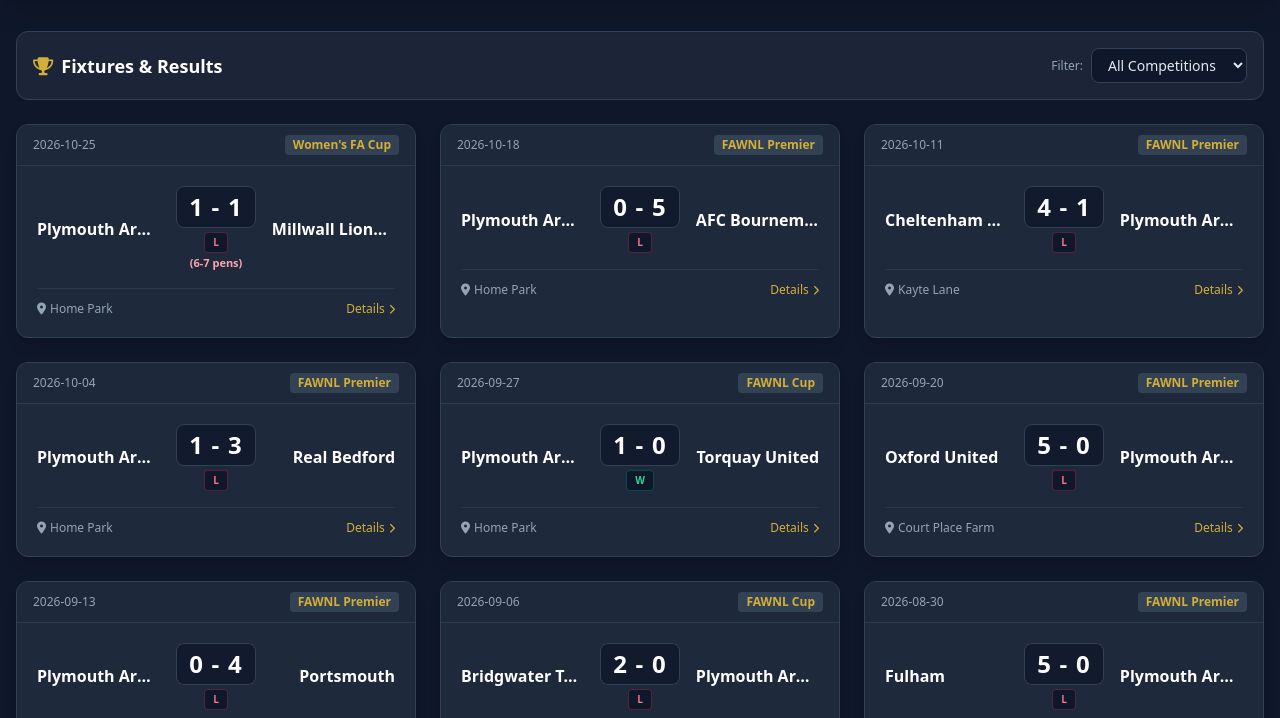
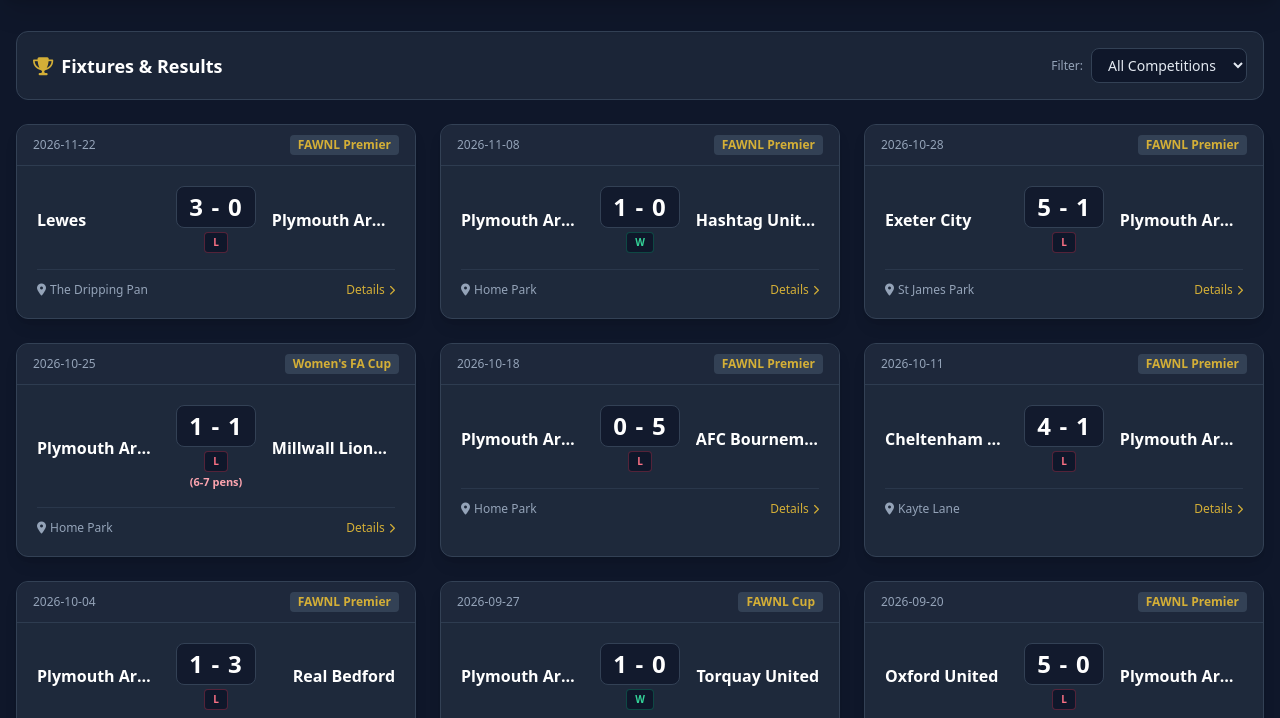
Before and after one commit to spannerj/pafc_women, a plain HTML site: page index.html in a window 1280 px wide. Shown: the part 82-800 px from the top of the page. Drawn offline with nearby package versions, Linux system fonts and the light colour scheme.

Commit message:
feat(data): add Lewes match on 22/11/2026 and read me

```diff
--- a/data.json
+++ b/data.json
@@ -163,6 +163,249 @@
     }
   ],
   "matches": [
+    {
+      "id": "m_1794955600000",
+      "opponent": "Lewes",
+      "date": "2026-11-22",
+      "competition": "FAWNL Premier",
+      "venue": "Away",
+      "scoreArgyle": 0,
+      "scoreOpponent": 3,
+      "stadium": "The Dripping Pan",
+      "captainId": "p2",
+      "startingXi": [
+        "p1",
+        "p5",
+        "p2",
+        "p_1794437724223",
+        "p_1794437394254",
+        "p_1794437744367",
+        "p_1794437379621",
+        "p3",
+        "p_1794437587864",
+        "p7",
+        "p8"
+      ],
+      "unusedSubs": [
+        "p_1794437356583"
+      ],
+      "usedSubs": [
+        "p9",
+        "p_1794437587864",
+        "p_1794437683458",
+        "p_1794437702194"
+      ],
+      "events": [
+        {
+          "id": "e_1794955600001",
+          "type": "SUB",
+          "minute": 46,
+          "playerId": "p9",
+          "subOutId": "p5",
+          "detail": ""
+        },
+        {
+          "id": "e_1794955600002",
+          "type": "SUB",
+          "minute": 62,
+          "playerId": "p_1794437587864",
+          "subOutId": "p_1794437587864",
+          "detail": ""
+        },
+        {
+          "id": "e_1794955600003",
+          "type": "SUB",
+          "minute": 62,
+          "playerId": "p_1794437683458",
+          "subOutId": "p7",
+          "detail": ""
+        },
+        {
+          "id": "e_1794955600004",
+          "type": "SUB",
+          "minute": 72,
+          "playerId": "p_1794437702194",
+          "subOutId": "p_1794437744367",
+          "detail": ""
+        }
+      ]
+    },
+    {
+      "id": "m_1794955500000",
+      "opponent": "Hashtag United",
+      "date": "2026-11-08",
+      "competition": "FAWNL Premier",
+      "venue": "Home",
+      "scoreArgyle": 1,
+      "scoreOpponent": 0,
+      "stadium": "Home Park",
+      "captainId": "p2",
+      "startingXi": [
+        "p1",
+        "p_1794437379621",
+        "p_1794437394254",
+        "p5",
+        "p2",
+        "p_1794437724223",
+        "p3",
+        "p_1794437587864",
+        "p_1794437660678",
+        "p8",
+        "p9"
+      ],
+      "unusedSubs": [
+        "p_1794437356583",
+        "p_1794437702194",
+        "p_1794437808681"
+      ],
+      "usedSubs": [
+        "p7",
+        "p_1794437683458",
+        "p4"
+      ],
+      "events": [
+        {
+          "id": "e_1794955500001",
+          "type": "GOAL",
+          "minute": 16,
+          "playerId": "p_1794437724223",
+          "subOutId": "",
+          "detail": "Penalty"
+        },
+        {
+          "id": "e_1794955500002",
+          "type": "SUB",
+          "minute": 40,
+          "playerId": "p7",
+          "subOutId": "p_1794437660678",
+          "detail": ""
+        },
+        {
+          "id": "e_1794955500003",
+          "type": "SUB",
+          "minute": 72,
+          "playerId": "p_1794437683458",
+          "subOutId": "p8",
+          "detail": ""
+        },
+        {
+          "id": "e_1794955500004",
+          "type": "CARD",
+          "minute": 72,
+          "playerId": "p3",
+          "subOutId": "",
+          "detail": "Yellow"
+        },
+        {
+          "id": "e_1794955500005",
+          "type": "SUB",
+          "minute": 84,
+          "playerId": "p4",
+          "subOutId": "p9",
+          "detail": ""
+        }
+      ]
+    },
+    {
+      "id": "m_1794955400000",
+      "opponent": "Exeter City",
+      "date": "2026-10-28",
+      "competition": "FAWNL Premier",
+      "venue": "Away",
+      "scoreArgyle": 1,
+      "scoreOpponent": 5,
+      "stadium": "St James Park",
+      "captainId": "p2",
+      "startingXi": [
+        "p1",
+        "p_1794437379621",
+        "p5",
+        "p2",
+        "p_1794437724223",
+        "p_1794437394254",
+        "p3",
+        "p_1794437587864",
+        "p7",
+        "p8",
+        "p9"
+      ],
+      "unusedSubs": [
+        "p_1794437356583"
+      ],
+      "usedSubs": [
+        "p4",
+        "p_1794437660678",
+        "p_1794437702194",
+        "p_1794437529039",
+        "p_1794437808681"
+      ],
+      "events": [
+        {
+          "id": "e_1794955400001",
+          "type": "SUB",
+          "minute": 45,
+          "playerId": "p_1794437702194",
+          "subOutId": "p7",
+          "detail": ""
+        },
+        {
+          "id": "e_1794955400002",
+          "type": "CARD",
+          "minute": 56,
+          "playerId": "p5",
+          "subOutId": "",
+          "detail": "Yellow"
+        },
+        {
+          "id": "e_1794955400003",
+          "type": "CARD",
+          "minute": 58,
+          "playerId": "p_1794437394254",
+          "subOutId": "",
+          "detail": "Yellow"
+        },
+        {
+          "id": "e_1794955400004",
+          "type": "SUB",
+          "minute": 65,
+          "playerId": "p4",
+          "subOutId": "p2",
+          "detail": ""
+        },
+        {
+          "id": "e_1794955400005",
+          "type": "SUB",
+          "minute": 65,
+          "playerId": "p_1794437660678",
+          "subOutId": "p_1794437394254",
+          "detail": ""
+        },
+        {
+          "id": "e_1794955400006",
+          "type": "GOAL",
+          "minute": 73,
+          "playerId": "p5",
+          "subOutId": "",
+          "detail": "Normal"
+        },
+        {
+          "id": "e_1794955400007",
+          "type": "SUB",
+          "minute": 85,
+          "playerId": "p_1794437529039",
+          "subOutId": "p8",
+          "detail": ""
+        },
+        {
+          "id": "e_1794955400008",
+          "type": "SUB",
+          "minute": 88,
+          "playerId": "p_1794437808681",
+          "subOutId": "p9",
+          "detail": ""
+        }
+      ]
+    },
     {
       "id": "m_1794955300000",
       "opponent": "Millwall Lionesses",
@@ -444,6 +687,13 @@
           "minute": 86,
           "playerId": "p8",
           "subOutId": "p4",
+          "detail": ""
+        },
+        {
+          "id": "e_1794954647361",
+          "type": "GOAL",
+          "minute": 30,
+          "playerId": "p3",
           "detail": ""
         },
         {
--- a/index.html
+++ b/index.html
@@ -375,7 +375,7 @@
                   <span class="font-medium text-white">${name}</span>
                   ${isPen ? '<span class="text-xs text-emerald-400 ml-1.5 font-semibold">(Penalty)</span>' : ''}
                   ${isOG ? '<span class="text-xs text-rose-400 ml-1.5 font-semibold">(Own Goal)</span>' : ''}
-                  ${ev.detail && !['Penalty', 'Own Goal'].includes(ev.detail) ? `<span class="text-xs text-slate-400 block">Assist: ${ev.detail}</span>` : ''}
+                  ${['Penalty', 'Own Goal'].includes(ev.detail) ? `<span class="text-xs text-slate-400 block">${ev.detail}</span>` : ''}
                 </div>
               </div>
             `;
```
Also changed, not shown: 1 other file.
